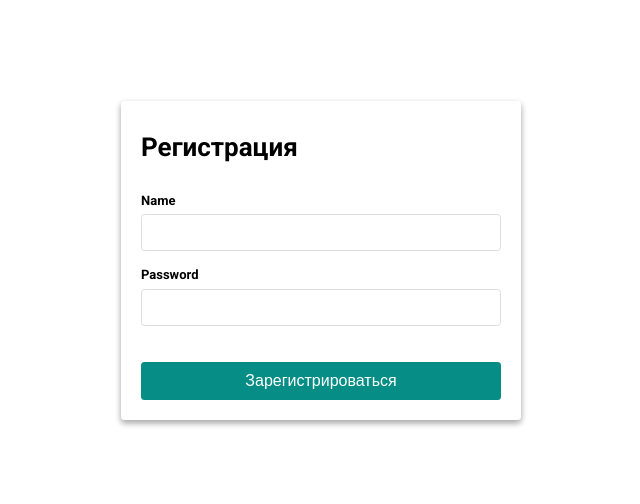
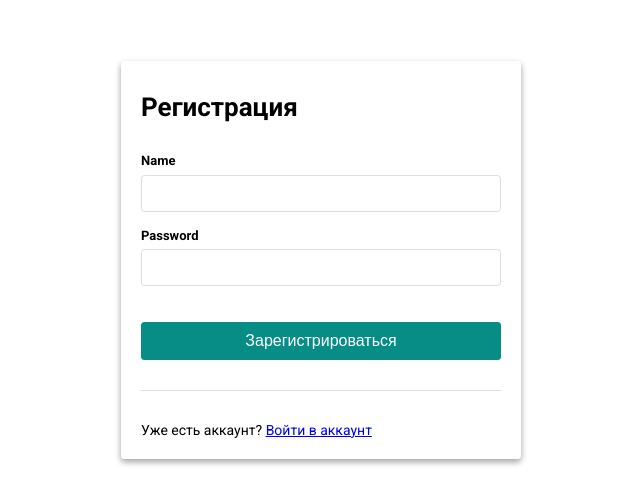
Before and after one commit to snwkng/todolist, a Vue app: page /users/register in a window 1280 px wide. Shown: the part 140-644 px from the top of the page, without its empty margins (319-959 px from the left). Built offline with nearby package versions, Linux system fonts and the light colour scheme; what vue-icon would draw is missing.

Commit message:
auth component styles change

```diff
--- a/src/assets/styles/main.scss
+++ b/src/assets/styles/main.scss
@@ -129,3 +129,12 @@ button {
 .form-group {
   margin-bottom: 16px;
 }
+
+.separator {
+  border-top: 1px solid #ddd;
+  border-bottom: 1px solid #fff;
+  height: 0;
+  margin-top: 30px;
+  margin-bottom: 30px;
+  position: relative;
+}
--- a/src/router/index.js
+++ b/src/router/index.js
@@ -41,7 +41,7 @@ router.beforeEach((to, from, next) => {
       next()
     }
   }
-  if (to.name === 'Login' && store.getters['auth/authenticated']) {
+  if ((to.name === 'Login' || to.name === 'Registration') && store.getters['auth/authenticated']) {
     return next('/')
   } else {
     next()
--- a/src/store/modules/auth/actions.js
+++ b/src/store/modules/auth/actions.js
@@ -1,6 +1,11 @@
 import axios from 'axios'
 
 export default {
+  async GET_REGISTRATION ({ dispatch }, newUser) {
+    await axios.post('auth/registration', newUser).then(response => {
+      return dispatch('GET_ATTEMPT', response.data.token)
+    })
+  },
   async GET_LOGIN ({ dispatch }, credentials) {
     await axios.post('auth/login', credentials).then(response => {
       return dispatch('GET_ATTEMPT', response.data.token)
@@ -24,7 +29,6 @@ export default {
       commit('SET_USER', null)
     }
   },
-
   logOut ({ commit }) {
     return axios.post('auth/logout').then(() => {
       commit('SET_TOKEN', null)
--- a/src/views/Auth.vue
+++ b/src/views/Auth.vue
@@ -1,21 +1,26 @@
 <template>
-  <div class='auth'>
-    <div class='auth-container'>
-      <div class='auth-header'>
+  <div class="auth">
+    <div class="auth-container">
+      <div class="auth-header">
         <h1>{{headerText}}</h1>
       </div>
-      <div class='auth-body'>
-        <form @submit.prevent='submit'>
+      <div class="auth-body">
+        <form @submit.prevent="submit">
           <div class="form-group">
-            <label class="label" for='login-name'>Name</label>
-            <input class="auth-input" id='login-name' type='text' name='Name' v-model='form.username'>
+            <label class="label" for="login-name">Name</label>
+            <input class="auth-input" id="login-name" type="text" name="Name" v-model="form.username">
           </div>
           <div class="form-group">
-            <label class="label" for='login-password'>Password</label>
-            <input class="auth-input" id='login-password' type='password' name='Password' v-model='form.password'>
+            <label class="label" for="login-password">Password</label>
+            <input class="auth-input" id="login-password" type="password" name="Password" v-model="form.password">
           </div>
           <button class="auth-submit" type="submit">{{submitText}}</button>
         </form>
+      </div>
+      <div class="separator"></div>
+      <div class="auth-footer">
+        <div class="auth-footer__help" v-if="$route.name === 'Login'">Еще нет аккаунта? <router-link to="/users/register">Регистрация</router-link></div>
+        <div class="auth-footer__help" v-else>Уже есть аккаунт? <router-link to="/users/login">Войти в аккаунт</router-link></div>
       </div>
     </div>
   </div>
@@ -43,7 +48,8 @@ export default {
   },
   methods: {
     ...mapActions({
-      login: 'auth/GET_LOGIN'
+      login: 'auth/GET_LOGIN',
+      register: 'auth/GET_REGISTRATION'
     }),
 
     submit () {
@@ -54,6 +60,11 @@ export default {
           })
         })
       } else {
+        this.register(this.form).then(() => {
+          this.$router.replace({
+            name: 'TodoList'
+          })
+        })
       }
     }
   }
```
Also changed, not shown: 1 other file (tests, documents, lock files or other folders).
